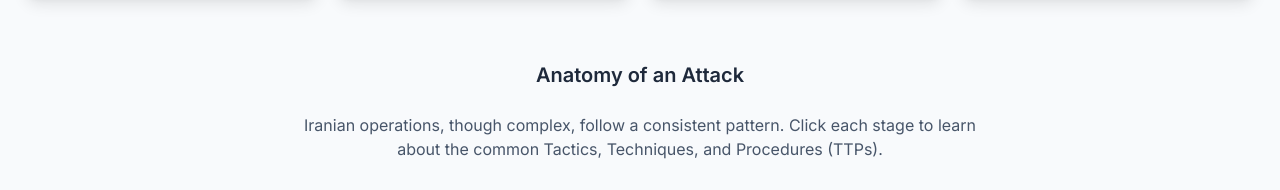
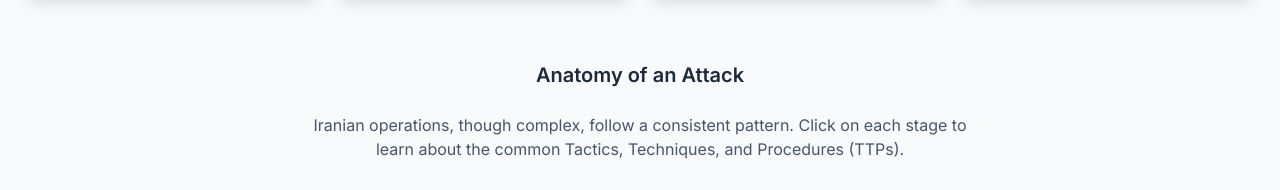
Before and after one commit to joe-shenouda/iran, a plain HTML site: page index.html in a window 1280 px wide. Shown: the part 2337-2527 px from the top of the page. Drawn offline with nearby package versions, Linux system fonts and the light colour scheme.

Commit message:
Update index.html

```diff
--- a/index.html
+++ b/index.html
@@ -165,7 +165,7 @@
 
             <div class="mt-16">
                 <h3 class="text-xl text-center font-semibold text-slate-800 mb-6">Anatomy of an Attack</h3>
-                <p class="text-slate-600 max-w-2xl mx-auto text-center mb-8">Iranian operations, though complex, follow a consistent pattern. Click each stage to learn about the common Tactics, Techniques, and Procedures (TTPs).</p>
+                <p class="text-slate-600 max-w-2xl mx-auto text-center mb-8">Iranian operations, though complex, follow a consistent pattern. Click on each stage to learn about the common Tactics, Techniques, and Procedures (TTPs).</p>
                 <div id="attack-flow" class="flex flex-col md:flex-row justify-center items-center gap-4">
                 </div>
             </div>
```
